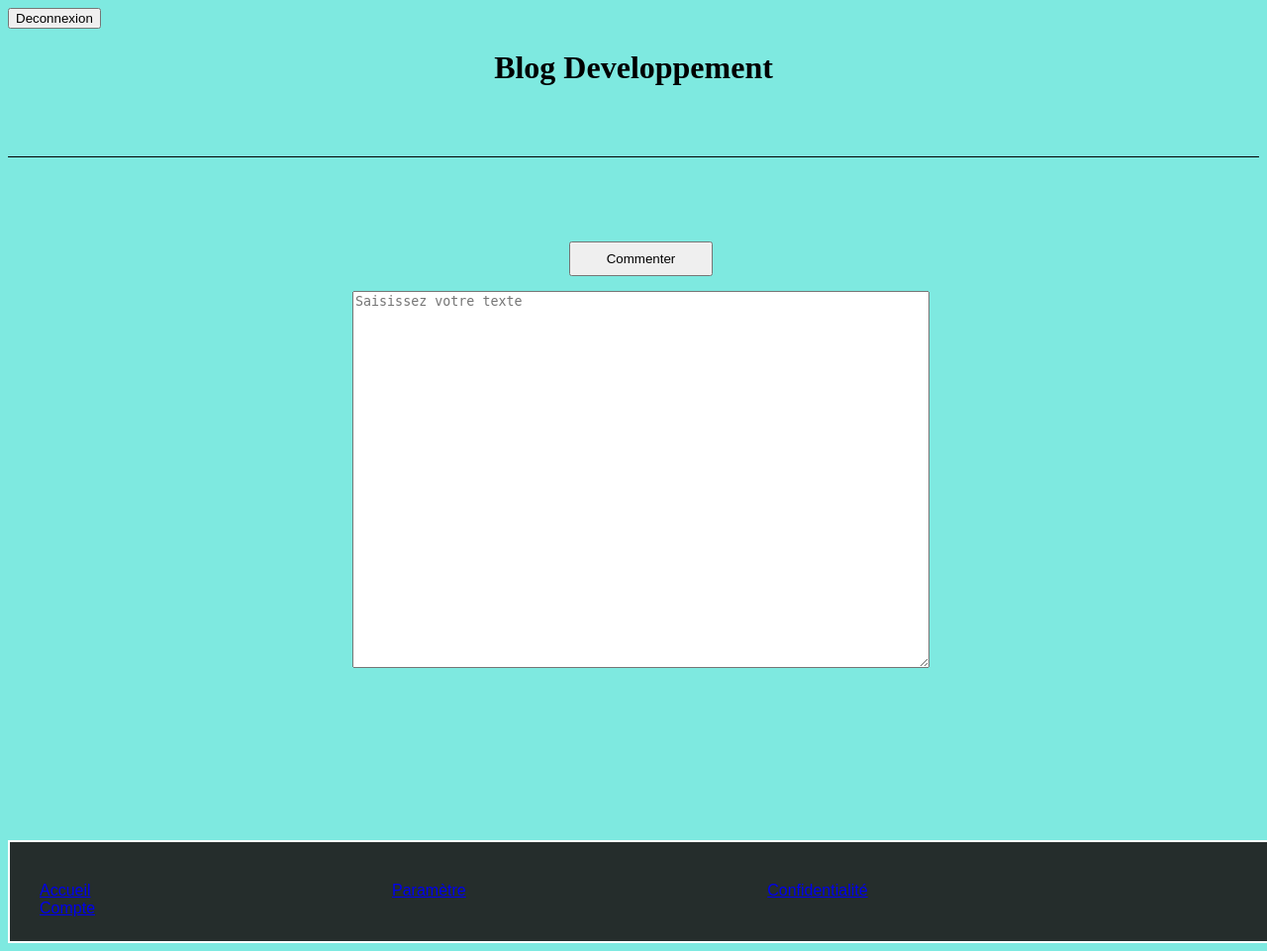
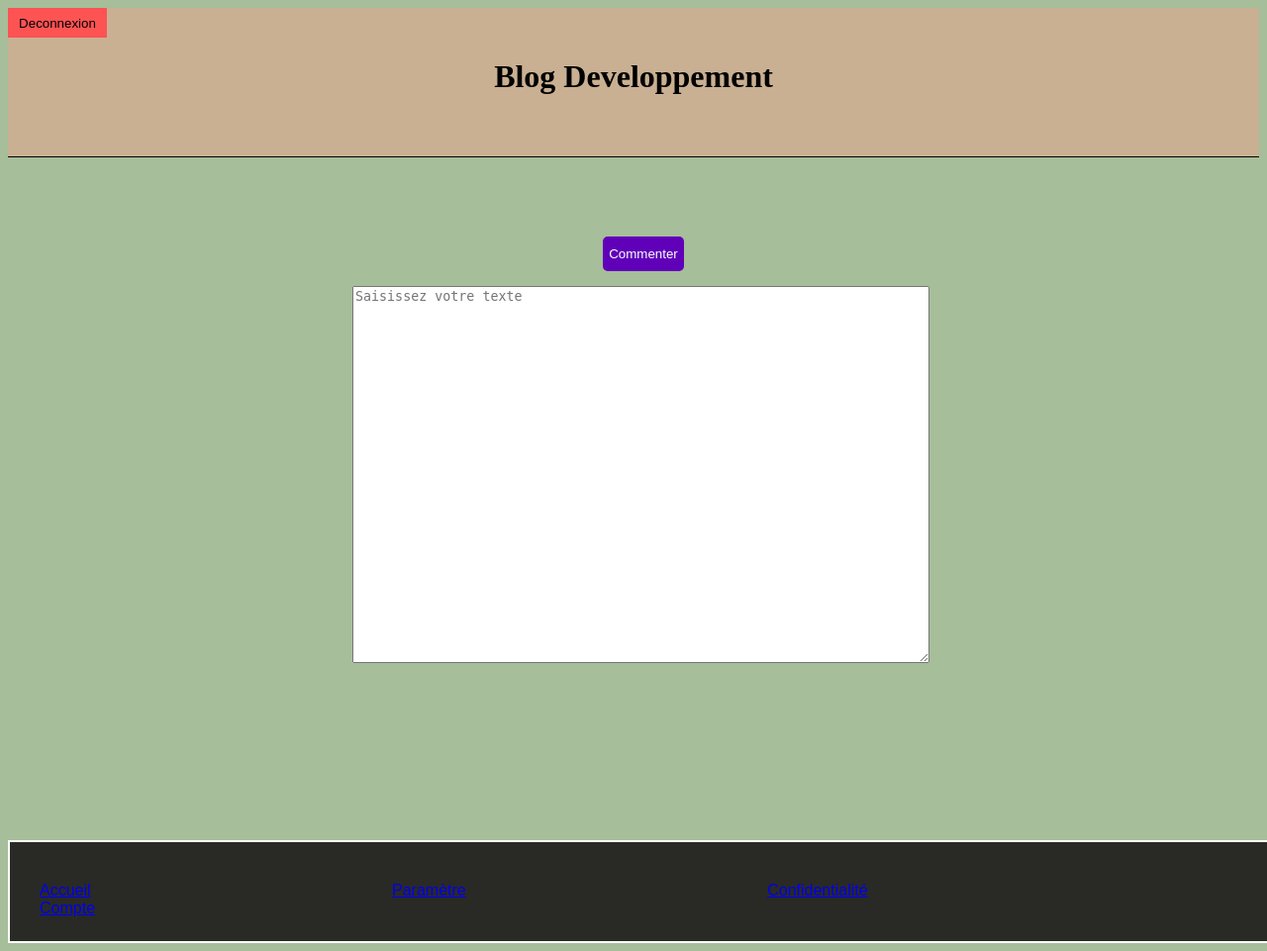
Before and after one commit to NicolasHerissard/blog_php, a PHP site: page /blog/pages/commentaire.php in a window 1280 px wide. Shown: the whole page at 99% size. Run offline with PHP 8.4, Linux system fonts and the light colour scheme.

Commit message:
blog php

```diff
--- a/administration/admin.php
+++ b/administration/admin.php
@@ -12,7 +12,6 @@
     <meta name="viewport" content="width=device-width, initial-scale=1.0">
     <title>Administration</title>
     <link rel="stylesheet" href="../style/admin_panel.css">
-
 </head>
 <body>
 
@@ -30,7 +29,7 @@
                     <ul>
                         <?php
                             // traitement des données
-                            $query = $dbh->query('SELECT id_articles, title, content FROM articles ORDER BY published_at DESC');
+                            $query = $dbh->prepare('SELECT id_articles, title, content FROM articles ORDER BY published_at DESC');
                             $query->execute();
 
                             // quand un article est créer il est afficher
@@ -46,7 +45,7 @@
                                             <button type="submit" name="delete" class="delete-art">Supprimer</button>
                                         </form>
 
-                                        <form action="admin_updateArticle.php">
+                                        <form method="post">
                                             <a href="admin_updateArticle.php?id_articles=<?= $row['id_articles'] ?>" class="update-art">Modifier</a>
                                         </form>
 
--- a/administration/delete_article.php
+++ b/administration/delete_article.php
@@ -6,9 +6,8 @@ require('../authentification/connect_bdd.php');
 // verifie si la variable existe
 if(isset($_POST['delete']))
 {
-
     // traitement des données
-    $query = $dbh->query('DELETE FROM articles WHERE id_articles = ' . $_POST['id_articles']);
+    $query = $dbh->prepare("DELETE FROM articles WHERE id_articles = " . $_POST['id_articles']);
     $query->execute();
 
     // redirection
--- a/pages/register.php
+++ b/pages/register.php
@@ -32,7 +32,7 @@
                     <input id="password" type="password" name="password">
                 </div>
                 <div class="content button">
-                    <button id="b" type="submit">S'inscrire</button>
+                    <button id="btn-register" type="submit">S'inscrire</button>
                 </div>
 
                 <a href="login.php">Je possède déjà un compte</a>
--- a/style/articles.css
+++ b/style/articles.css
@@ -1,9 +1,8 @@
 body {
-    background-color: rgb(126, 233, 224);
+    background-color: #a6be99;
 }
 
 .div {
-    border: 2px solid;
     border-radius: 25px;
     height: 590px;
     width: 650px;
@@ -12,7 +11,6 @@ body {
     top: 50%;
     left: 50%;
     transform: translate(-50%, -35%);
-    background: linear-gradient(rgb(147, 209, 196), rgb(160, 111, 113));
 }
 
 .area {
@@ -30,6 +28,8 @@ body {
     height: 30px;
     width: 80px;
     border-radius: 5px;
+    background-color: rgb(27, 139, 214);
+    color: white;
 }
 
 .title {
--- a/style/blog.css
+++ b/style/blog.css
@@ -1,5 +1,5 @@
 body {
-    background-color: rgb(126, 233, 224);
+    background-color: #a6be99;
 }
 
 .en-tete {
@@ -65,9 +65,13 @@ body {
 
 .btnP {
     border-radius: 5px;
+    border: none;
     height: 35px;
     margin-top: 10px;
     margin-left: 20px;
+    cursor: pointer;
+    background-color: rgb(96, 0, 185);
+    color: white;
 }
 
 .div_article {
--- a/style/commentaire.css
+++ b/style/commentaire.css
@@ -1,5 +1,5 @@
 body {
-    background-color: rgb(126, 233, 224);
+    background-color: #a6be99;
 }
 
 .text_comment {
@@ -13,10 +13,14 @@ body {
 }
 
 .btn_comment {
-    margin-top: 15px;
-    margin-left: 15px;
+    border-radius: 5px;
+    border: none;
     height: 35px;
-    width: 145px;
+    margin-top: 10px;
+    margin-left: 20px;
+    cursor: pointer;
+    background-color: rgb(96, 0, 185);
+    color: white;
 }
 
 .area {
--- a/style/header.css
+++ b/style/header.css
@@ -1,4 +1,13 @@
 .en-tete {
     height: 150px;
     border-bottom: 1px solid;
+    background-color: #c9b093;
 }
+
+#btnd {
+    width: 100px;
+    height: 30px;
+    background-color: rgb(253, 83, 83);
+    border: none;
+    cursor: pointer;
+}
--- a/style/inscription.css
+++ b/style/inscription.css
@@ -72,9 +72,11 @@ form  {
     margin-top: 40px;
 }
 
-#b {
+#btn-register {
     height: 30px;
     width: 150px;
-    border-radius: 15px;
+    border-radius: 5px;
+    border: none;
     margin-left: 70px;
+    cursor: pointer;
 }
```
Also changed, not shown: administration/admin_updateArticle.php (+4 -15 lines), pages/login.php (+2 -7 lines), style/admin_panel.css (+10 -6 lines), style/blog_NonConnecter.css (+8 -1 lines), style/connexion.css (+7 -10 lines), style/content.css (+9 -5 lines), pages/blog.php (line endings or trailing spaces).
